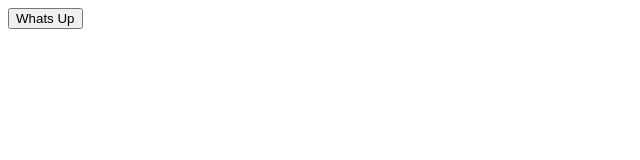
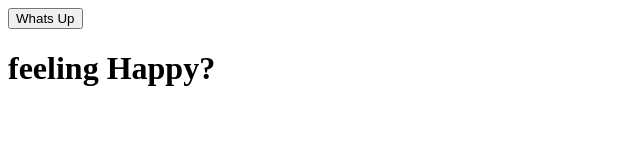
Before and after one commit to BEL11EVER/personal-website, a plain HTML site: page index.html in a window 1280 px wide. Shown: the whole page, without its empty margins (0-640 px from the left). Drawn offline with Linux system fonts and the light colour scheme.

Commit message:
Asking a question

```diff
--- a/index.html
+++ b/index.html
@@ -9,5 +9,6 @@
 </head>
 <body>
     <button>Whats Up</button>
+    <h1>feeling Happy?</h1>
 </body>
 </html>
```
